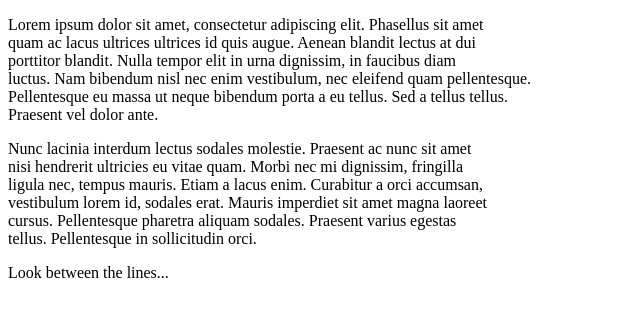
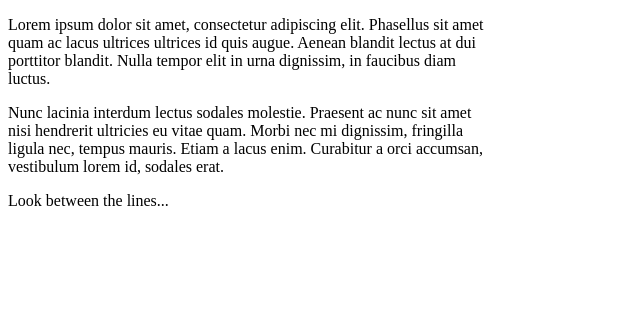
Before and after one commit to R-Rothrock/testing-sites, a plain HTML site: page level3/static/index.html in a window 1280 px wide. Shown: the whole page, without its empty margins (0-640 px from the left). Drawn offline with Linux system fonts and the light colour scheme.

Commit message:
Shortened lipsum in `level3/static/index.html`

```diff
--- a/level3/static/index.html
+++ b/level3/static/index.html
@@ -7,15 +7,11 @@
 <p>Lorem ipsum dolor sit amet, consectetur adipiscing elit. Phasellus sit amet<br>
 quam ac lacus ultrices ultrices id quis augue. Aenean blandit lectus at dui<br>
 porttitor blandit. Nulla tempor elit in urna dignissim, in faucibus diam<br>
-luctus. Nam bibendum nisl nec enim vestibulum, nec eleifend quam pellentesque.<br>
-Pellentesque eu massa ut neque bibendum porta a eu tellus. Sed a tellus tellus.<br>
-Praesent vel dolor ante.</p>
+luctus.</p>
 <p>Nunc lacinia interdum lectus sodales molestie. Praesent ac nunc sit amet<br>
 nisi hendrerit ultricies eu vitae quam. Morbi nec mi dignissim, fringilla<br>
 ligula nec, tempus mauris. Etiam a lacus enim. Curabitur a orci accumsan,<br>
-vestibulum lorem id, sodales erat. Mauris imperdiet sit amet magna laoreet<br>
-cursus. Pellentesque pharetra aliquam sodales. Praesent varius egestas<br>
-tellus. Pellentesque in sollicitudin orci.</p>
+vestibulum lorem id, sodales erat.</p>
 <p>Look between the lines...</p>
 <!--
 <h1>key: 1C568915BE2D5C87BFFEFF308D3054346D99C0ACFA424FB375F21DBEF0C9C5D6</h1>
```
